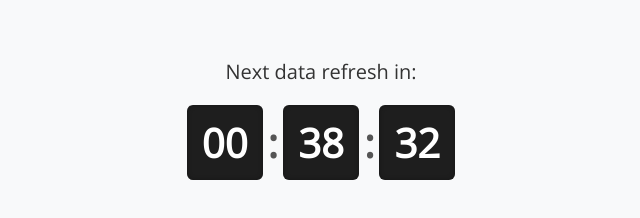
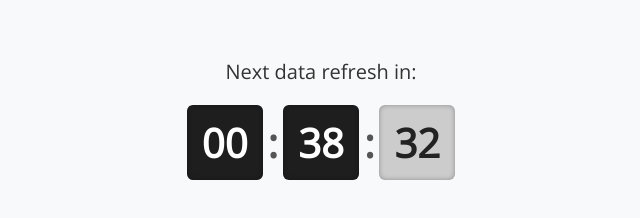
Before and after one commit to EPcounter/refresh-timer, a plain HTML site: page index.html in a window 1280 px wide. Shown: the whole page, without its empty margins (319-959 px from the left). Drawn offline with nearby package versions, Linux system fonts and the light colour scheme.

Commit message:
Update index.html

```diff
--- a/index.html
+++ b/index.html
@@ -35,6 +35,10 @@
       color: #555;
       padding: 10px 0;
     }
+    .digit.seconds {
+      background: #ccc;
+      color: #222;
+    }
   </style>
 </head>
 <body>
@@ -44,7 +48,7 @@
     <div class="separator">:</div>
     <div class="digit" id="mm">--</div>
     <div class="separator">:</div>
-    <div class="digit" id="ss">--</div>
+    <div class="digit seconds" id="ss">--</div>
   </div>
 
   <script>
```
